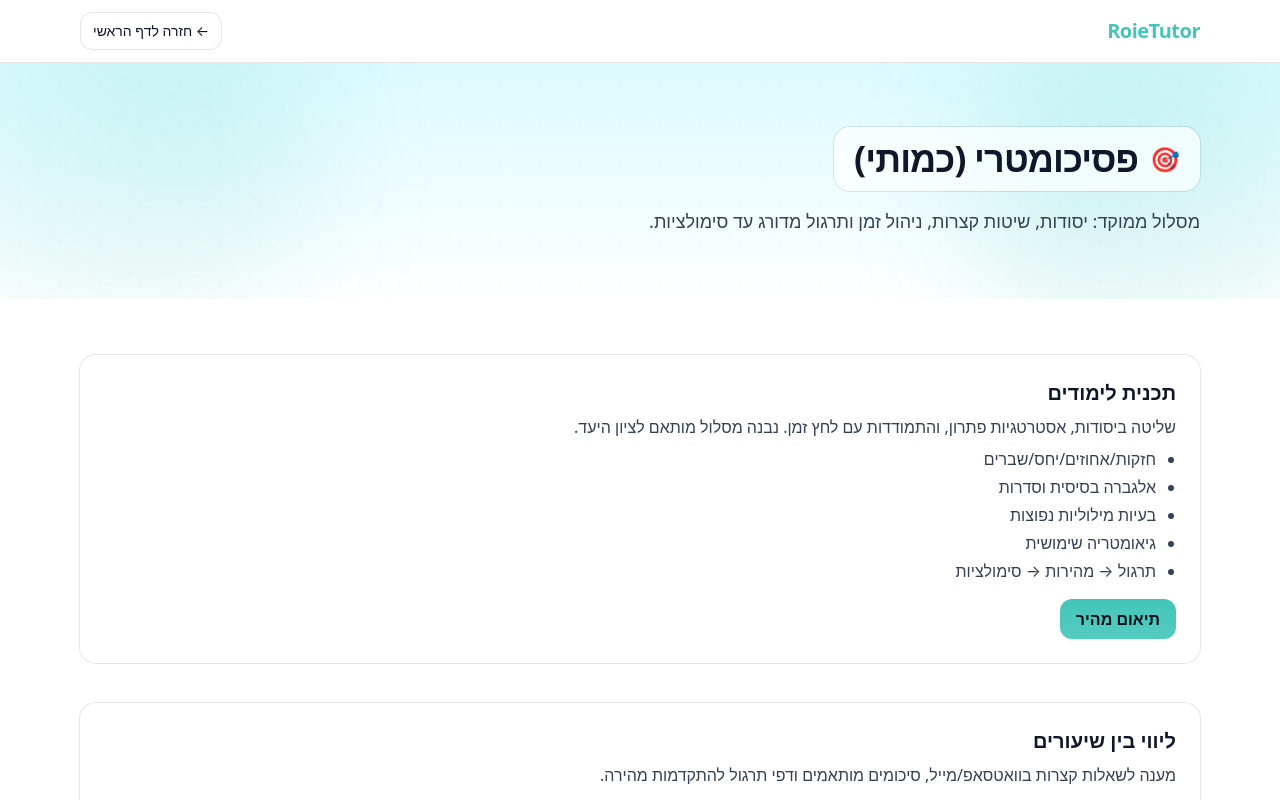
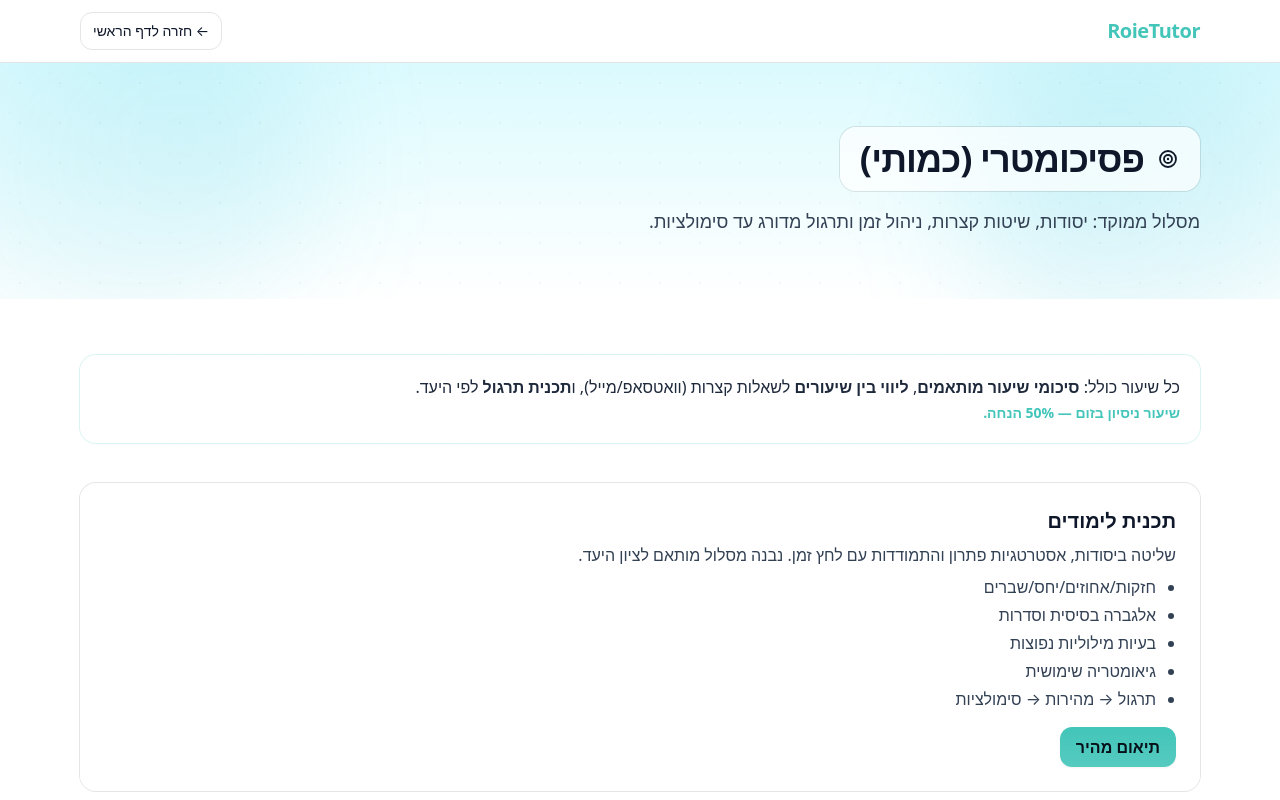
Before and after one commit to roadam11/RoieTutor, a Next.js app: page /subjects/psychometry in a window 1280 px wide. Shown: the top 800 px of the page. Built offline with nearby package versions, Linux system fonts and the light colour scheme.

Commit message:
Update psychometry.js

```diff
--- a/pages/subjects/psychometry.js
+++ b/pages/subjects/psychometry.js
@@ -1,6 +1,8 @@
 import Head from 'next/head'
 import { useEffect } from 'react'
 import SubjectLayout from '../../components/SubjectLayout'
+import ValueStrip from '../../components/ValueStrip'
+import TargetIcon from '../../components/icons/TargetIcon'
 
 export default function PsychometryPage() {
   useEffect(()=>{ document.documentElement.setAttribute('dir','rtl') },[])
@@ -10,25 +12,16 @@
     <SubjectLayout
       title="פסיכומטרי (כמותי)"
       subtitle="מסלול ממוקד: יסודות, שיטות קצרות, ניהול זמן ותרגול מדורג עד סימולציות."
-      icon="🎯"
+      icon={<TargetIcon className="w-6 h-6" />}
       gradient="from-cyan-200/40 to-sky-100/0 dark:from-cyan-500/10 dark:to-transparent"
+      accent="#06b6d4"
     >
-      <Head>
-        <title>RoieTutor — פסיכומטרי (כמותי)</title>
-        <meta name="description" content="פסיכומטרי (כמותי): יסודות, טכניקות זמן, תרגול מדורג, סימולציות וליווי בין שיעורים." />
-      </Head>
+      <Head><title>RoieTutor — פסיכומטרי (כמותי)</title><meta name="description" content="פסיכומטרי (כמותי): יסודות, טכניקות זמן, תרגול מדורג, סימולציות וליווי בין שיעורים." /></Head>
 
-      <Section
-        title="תכנית לימודים"
-        text="שליטה ביסודות, אסטרטגיות פתרון, והתמודדות עם לחץ זמן. נבנה מסלול מותאם לציון היעד."
-        bullets={['חזקות/אחוזים/יחס/שברים', 'אלגברה בסיסית וסדרות', 'בעיות מילוליות נפוצות', 'גיאומטריה שימושית', 'תרגול → מהירות → סימולציות']}
-        ctaHref={wa()}
-      />
-      <Section
-        title="ליווי בין שיעורים"
-        text="מענה לשאלות קצרות בוואטסאפ/מייל, סיכומים מותאמים ודפי תרגול להתקדמות מהירה."
-        ctaHref={wa()}
-      />
+      <ValueStrip />
+
+      <Section title="תכנית לימודים" text="שליטה ביסודות, אסטרטגיות פתרון והתמודדות עם לחץ זמן. נבנה מסלול מותאם לציון היעד." bullets={['חזקות/אחוזים/יחס/שברים','אלגברה בסיסית וסדרות','בעיות מילוליות נפוצות','גיאומטריה שימושית','תרגול → מהירות → סימולציות']} ctaHref={wa()} />
+      <Section title="ליווי בין שיעורים" text="מענה לשאלות קצרות בוואטסאפ/מייל, סיכומים מותאמים ודפי תרגול להתקדמות מהירה." ctaHref={wa()} />
     </SubjectLayout>
   )
 }
@@ -39,14 +32,8 @@
       <div className="rounded-2xl p-6 bg-white/70 dark:bg-white/5 backdrop-blur ring-1 ring-black/10 dark:ring-white/10">
         <h2 className="text-xl font-bold mb-2">{title}</h2>
         <p className="text-slate-700 dark:text-slate-300">{text}</p>
-        {bullets.length > 0 && (
-          <ul className="list-disc pr-5 text-slate-700 dark:text-slate-300 mt-2 space-y-1">
-            {bullets.map((b,i)=><li key={i}>{b}</li>)}
-          </ul>
-        )}
-        <a href={ctaHref} className="inline-block mt-4 rounded-xl px-4 py-2 bg-gradient-to-b from-tealBrand to-tealBrand/90 text-[#061019] font-semibold shadow-sm hover:shadow-md">
-          תיאום מהיר
-        </a>
+        {bullets.length>0 && <ul className="list-disc pr-5 text-slate-700 dark:text-slate-300 mt-2 space-y-1">{bullets.map((b,i)=><li key={i}>{b}</li>)}</ul>}
+        <a href={ctaHref} className="inline-block mt-4 rounded-xl px-4 py-2 bg-gradient-to-b from-tealBrand to-tealBrand/90 text-[#061019] font-semibold shadow-sm hover:shadow-md">תיאום מהיר</a>
       </div>
     </section>
   )
```
